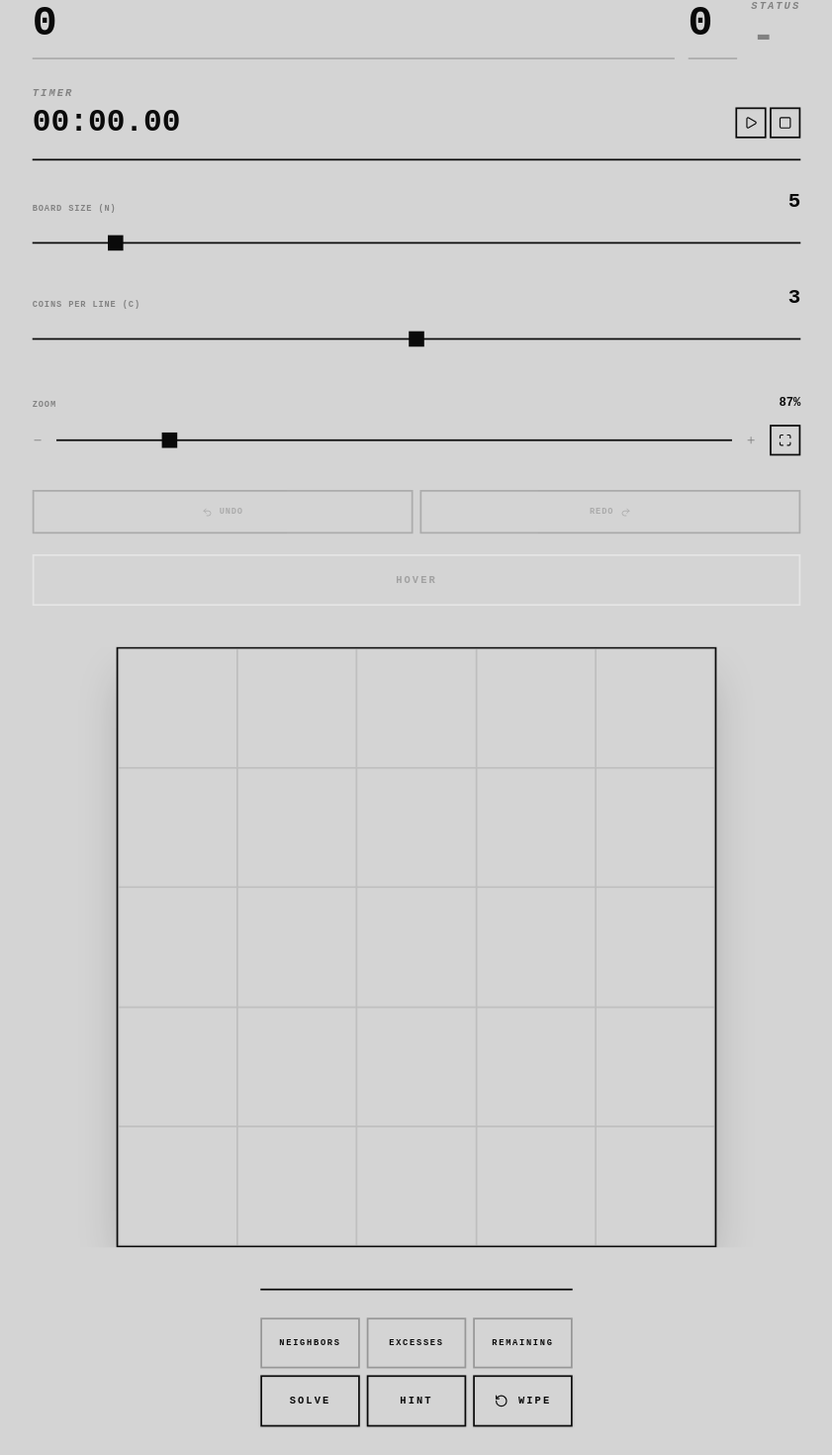
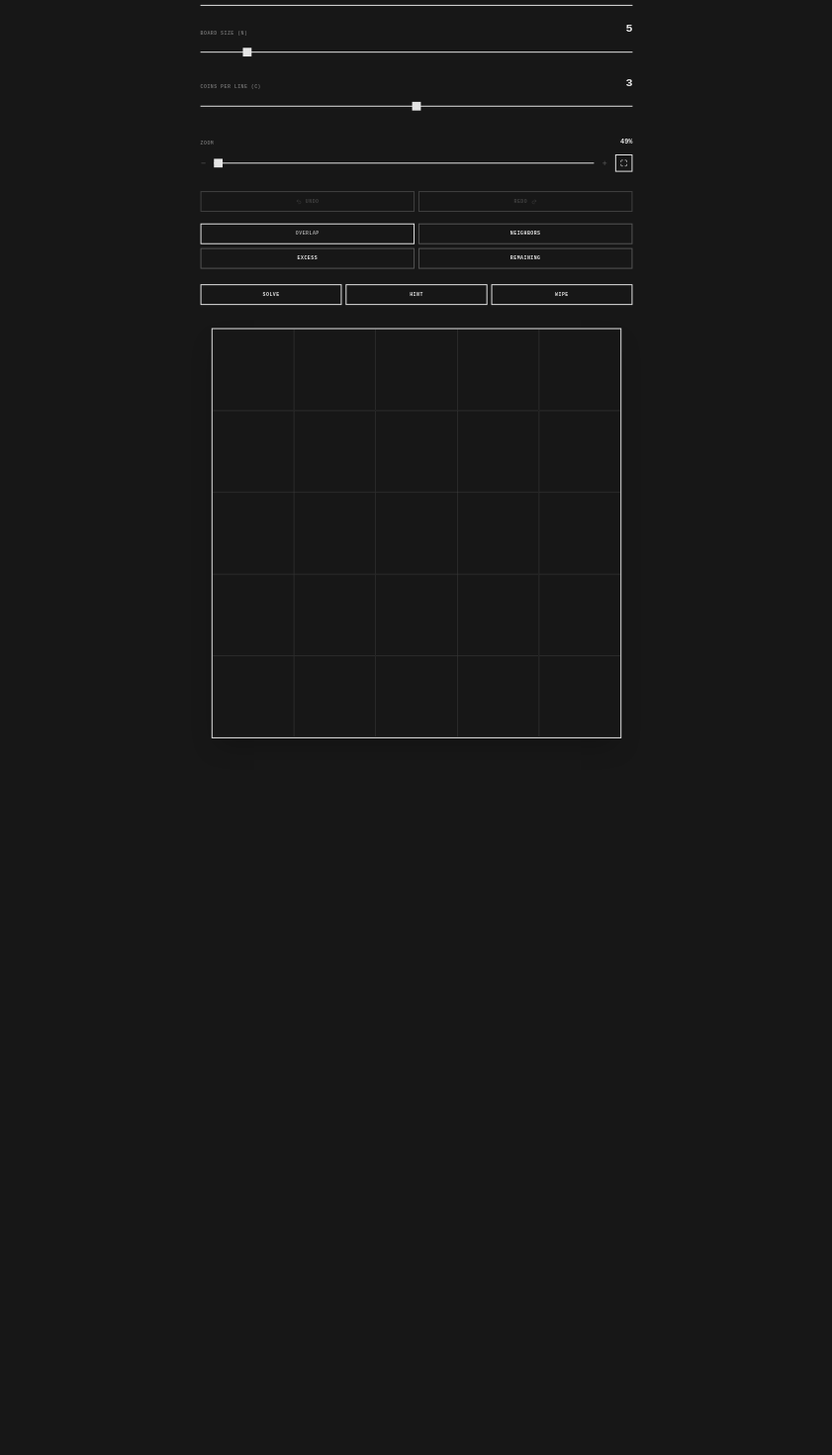
Before and after one commit to NofanTasi/coins, a React (Vite) app: page / in a window 1280 px wide. Shown: the part 187-1657 px from the top of the page at 99% size, without its empty margins (219-1060 px from the left). Built offline with nearby package versions, Linux system fonts and the light colour scheme.

Commit message:
feat: Set default dark theme and simplify app state
Removes the `isDarkMode` state and its related toggle, hardcoding the dark theme as the default. Adjusts canvas dimensions to better accommodate larger board sizes.

```diff
--- a/src/App.tsx
+++ b/src/App.tsx
@@ -41,7 +41,6 @@ export default function App() {
   const [showNeighbors, setShowNeighbors] = useState(false);
   const [showExcess, setShowExcess] = useState(false);
   const [showRemaining, setShowRemaining] = useState(false);
-  const [isDarkMode, setIsDarkMode] = useState(false);
   const [isSolving, setIsSolving] = useState(false);
   const [hint, setHint] = useState<{ type: 'add' | 'remove'; pos: string } | null>(null);
   const containerRef = useRef<HTMLDivElement>(null);
@@ -125,8 +124,8 @@ export default function App() {
     const availableHeight = windowHeight - padding;
 
     // Base dimensions for content
-    const totalContentWidth = 800;
-    const totalContentHeight = 900;
+    const totalContentWidth = 900;
+    const totalContentHeight = 1600;
 
     const scaleW = availableWidth / totalContentWidth;
     const scaleH = availableHeight / totalContentHeight;
@@ -219,10 +218,6 @@ export default function App() {
     fitToScreen();
   }, [n, fitToScreen]);
 
-  useEffect(() => {
-    document.body.classList.toggle('dark', isDarkMode);
-  }, [isDarkMode]);
-
   const toggleCoin = useCallback((row: number, col: number) => {
     const key = `${row},${col}`;
     const newBoard = new Set(board);
@@ -280,16 +275,7 @@ export default function App() {
         {/* Header & Controls Column */}
         <aside className="w-full flex flex-col gap-8 shrink-0">
           <header className="mb-0">
-            <h1 className="text-4xl md:text-6xl font-black italic tracking-tighter leading-none mb-2 uppercase">COIN PLACEMENT</h1>
-            <button
-              onClick={() => setIsDarkMode(!isDarkMode)}
-              className="text-xs mt-4 opacity-90 hover:opacity-100 flex items-center gap-4 group transition-opacity"
-            >
-              <span className="w-18 border-2 border-min-ink py-1 text-center bg-min-ink text-min-bg transition-colors font-bold uppercase">
-                {isDarkMode ? 'LIGHT' : 'DARK'}
-              </span>
-              <span className="font-bold tracking-[0.2em] uppercase">Mode</span>
-            </button>
+            <h1 className="text-4xl md:text-6xl font-black tracking-tighter leading-none mb-2 uppercase">COIN PLACEMENT</h1>
           </header>
 
           <section className="grid grid-cols-3 lg:grid-cols-1 gap-4 py-6 border-y-2 border-current">
@@ -387,36 +373,79 @@ export default function App() {
               <button
                 onClick={undo}
                 disabled={historyIndex <= 0}
-                className="flex items-center justify-center gap-2 p-4 border-2 border-current hover:bg-current hover:text-min-bg disabled:opacity-20 disabled:pointer-events-none transition-all font-black text-[10px] uppercase tracking-widest"
+                className="flex items-center justify-center gap-2 p-3 border-2 border-current hover:bg-current hover:text-min-bg disabled:opacity-20 disabled:pointer-events-none transition-all font-black text-[10px] uppercase tracking-widest"
               >
                 <Undo2 size={12} /> Undo
               </button>
               <button
                 onClick={redo}
                 disabled={historyIndex >= history.length - 1}
-                className="flex items-center justify-center gap-2 p-4 border-2 border-current hover:bg-current hover:text-min-bg disabled:opacity-20 disabled:pointer-events-none transition-all font-black text-[10px] uppercase tracking-widest"
+                className="flex items-center justify-center gap-2 p-3 border-2 border-current hover:bg-current hover:text-min-bg disabled:opacity-20 disabled:pointer-events-none transition-all font-black text-[10px] uppercase tracking-widest"
               >
                 Redo <Redo2 size={12} />
               </button>
             </div>
 
-            <button
-              onClick={() => setShowAllHazards(!showAllHazards)}
-              className={`w-full flex items-center justify-center text-center p-5 border-2 transition-all font-black text-xs uppercase tracking-[0.2em] ${showAllHazards ? 'bg-neutral-800 text-neutral-100 border-neutral-800 shadow-inner' : 'border-neutral-200 text-neutral-400 hover:bg-neutral-50 hover:text-neutral-600'}`}
-            >
-              <span>HOVER</span>
-            </button>
+            <div className="grid grid-cols-2 gap-2">
+              <button
+                onClick={() => setShowAllHazards(!showAllHazards)}
+                className={`flex items-center justify-center p-3 border-2 transition-all font-black text-[10px] uppercase tracking-widest ${showAllHazards ? 'bg-neutral-800 text-neutral-100 border-neutral-800 shadow-inner' : 'border-neutral-200 text-neutral-400 hover:bg-neutral-50 hover:text-neutral-600'}`}
+              >
+                Overlap
+              </button>
+              <button
+                onClick={() => setShowNeighbors(!showNeighbors)}
+                className={`flex items-center justify-center p-3 border-2 transition-all font-black text-[10px] uppercase tracking-widest ${showNeighbors ? 'bg-min-ink text-min-bg border-min-ink shadow-inner' : 'border-min-ink/30 text-min-ink hover:bg-min-ink/5'}`}
+              >
+                Neighbors
+              </button>
+              <button
+                onClick={() => setShowExcess(!showExcess)}
+                className={`flex items-center justify-center p-3 border-2 transition-all font-black text-[10px] uppercase tracking-widest ${showExcess ? 'bg-min-ink text-min-bg border-min-ink shadow-inner' : 'border-min-ink/30 text-min-ink hover:bg-min-ink/5'}`}
+              >
+                Excess
+              </button>
+              <button
+                onClick={() => setShowRemaining(!showRemaining)}
+                className={`flex items-center justify-center p-3 border-2 transition-all font-black text-[10px] uppercase tracking-widest ${showRemaining ? 'bg-min-ink text-min-bg border-min-ink shadow-inner' : 'border-min-ink/30 text-min-ink hover:bg-min-ink/5'}`}
+              >
+                Remaining
+              </button>
+            </div>
+
+            <div className="grid grid-cols-3 gap-2 pt-2">
+              <button
+                disabled={isSolving}
+                onClick={handleSolve}
+                className={`flex items-center justify-center p-3 border-2 transition-all font-black text-[10px] uppercase tracking-widest shadow-sm ${isSolving ? 'opacity-50 cursor-wait bg-min-ink text-min-bg' : 'border-min-ink text-min-ink hover:bg-min-ink/10'}`}
+              >
+                {isSolving ? '...' : 'Solve'}
+              </button>
+              <button
+                onClick={handleHint}
+                disabled={isSolved || isSolving}
+                className={`flex items-center justify-center p-3 border-2 transition-all font-black text-[10px] uppercase tracking-widest shadow-sm ${isSolved || isSolving ? 'opacity-20 cursor-not-allowed border-current/20' : 'border-current text-current hover:bg-current/10'}`}
+              >
+                Hint
+              </button>
+              <button
+                onClick={() => { pushToHistory(new Set()); setLastActionPos(null); setTime(0); setTimerActive(false); }}
+                className="flex items-center justify-center p-3 border-2 border-min-ink text-min-ink hover:bg-min-ink/10 transition-all font-black text-[10px] uppercase tracking-widest shadow-sm"
+              >
+                Wipe
+              </button>
+            </div>
           </section>
         </aside>
 
-        {/* Board & Actions Area */}
-        <div className="w-full space-y-12 flex flex-col items-center">
-          <div className="w-full flex items-center justify-center overflow-x-auto min-h-[300px] touch-auto">
+        {/* Board Area */}
+        <div className="w-full flex flex-col items-center">
+          <div className="w-full flex items-center justify-center min-h-[300px] touch-auto">
             <div
               style={{
                 gridTemplateColumns: `repeat(${n}, 1fr)`,
-                width: `min(700px, 95vw)`,
-                height: `min(700px, 95vw)`
+                width: `min(850px, 95vw)`,
+                height: `min(850px, 95vw)`
               }}
               className="grid border-2 border-current bg-min-bg shadow-2xl relative overflow-hidden transition-all duration-300"
             >
@@ -461,7 +490,7 @@ export default function App() {
                         {isSelected && !isViolation && showNeighbors && (
                           <span
                             style={{ fontSize: `${dynamicFontSize}px` }}
-                            className={`font-medium leading-none ${isDarkMode ? 'text-black' : 'text-white'} pointer-events-none`}
+                            className="font-medium leading-none text-black pointer-events-none"
                           >
                             {neighborCount}
                           </span>
@@ -507,51 +536,6 @@ export default function App() {
               })}
             </div>
           </div>
-
-          {/* Bottom Actions Area */}
-          <section className="grid grid-cols-1 md:grid-cols-3 gap-2 py-8 border-t-2 border-current">
-            <button
-              onClick={() => setShowNeighbors(!showNeighbors)}
-              className={`text-center p-5 border-2 transition-all font-bold text-[10px] uppercase tracking-[0.2em] ${showNeighbors ? 'bg-min-ink text-min-bg border-min-ink shadow-inner' : 'border-min-ink/30 text-min-ink hover:bg-min-ink/5'}`}
-            >
-              <span>Neighbors</span>
-            </button>
-            <button
-              onClick={() => setShowExcess(!showExcess)}
-              className={`text-center p-5 border-2 transition-all font-bold text-[10px] uppercase tracking-[0.2em] ${showExcess ? 'bg-min-ink text-min-bg border-min-ink shadow-inner' : 'border-min-ink/30 text-min-ink hover:bg-min-ink/5'}`}
-            >
-              <span>Excesses</span>
-            </button>
-            <button
-              onClick={() => setShowRemaining(!showRemaining)}
-              className={`text-center p-5 border-2 transition-all font-bold text-[10px] uppercase tracking-[0.2em] ${showRemaining ? 'bg-min-ink text-min-bg border-min-ink shadow-inner' : 'border-min-ink/30 text-min-ink hover:bg-min-ink/5'}`}
-            >
-              <span>Remaining</span>
-            </button>
-
-            <button
-              disabled={isSolving}
-              onClick={handleSolve}
-              className={`md:col-span-1 text-center p-5 border-2 transition-all font-bold text-xs uppercase tracking-[0.2em] focus:outline-none shadow-sm ${isSolving ? 'opacity-50 cursor-wait bg-min-ink text-min-bg' : 'border-min-ink text-min-ink hover:bg-min-ink/5'}`}
-            >
-              {isSolving ? 'Solving...' : 'Solve'}
-            </button>
-
-            <button
-              onClick={handleHint}
-              disabled={isSolved || isSolving}
-              className={`md:col-span-1 text-center p-5 border-2 transition-all font-bold text-xs uppercase tracking-[0.2em] focus:outline-none shadow-sm ${isSolved || isSolving ? 'opacity-20 cursor-not-allowed border-current/20' : 'border-current text-current hover:bg-current/5'}`}
-            >
-              <span>Hint</span>
-            </button>
-
-            <button
-              onClick={() => { pushToHistory(new Set()); setLastActionPos(null); setTime(0); setTimerActive(false); }}
-              className="md:col-span-1 text-center p-5 border-2 border-min-ink text-min-ink hover:bg-min-ink/5 transition-all font-bold text-xs uppercase tracking-[0.2em] focus:outline-none shadow-sm flex items-center justify-center gap-3"
-            >
-              <RotateCcw size={16} /> Wipe
-            </button>
-          </section>
         </div>
       </div>
     </div>
--- a/src/index.css
+++ b/src/index.css
@@ -4,10 +4,10 @@
 @theme {
   --font-mono: "Courier Prime", "Courier New", Courier, monospace;
 
-  --color-min-bg: #d4d4d4; /* Light gray background */
-  --color-min-ink: #0a0a0a;
-  --color-min-dim: #a3a3a3;
-  --color-min-alert: #525252;
+  --color-min-bg: #171717; /* Dark gray background default */
+  --color-min-ink: #e5e5e5;
+  --color-min-dim: #404040;
+  --color-min-alert: #a3a3a3;
 }
 
 body {
@@ -16,14 +16,6 @@ body {
   font-family: var(--font-mono);
   margin: 0;
   overflow-y: auto;
-  transition: background-color 0.3s ease, color 0.3s ease;
-}
-
-body.dark {
-  --color-min-bg: #171717; /* Dark gray background */
-  --color-min-ink: #e5e5e5;
-  --color-min-dim: #404040;
-  --color-min-alert: #a3a3a3;
 }
 
 input[type="range"] {
```
